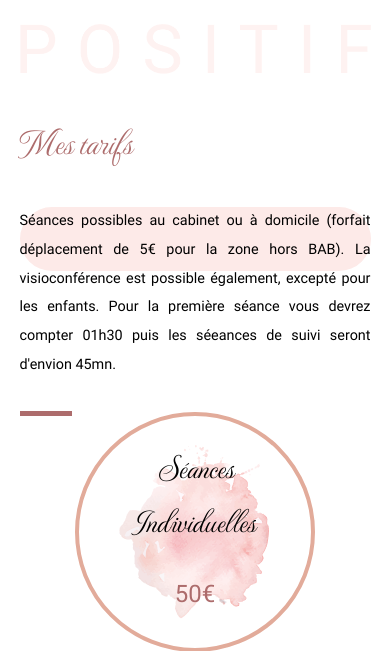
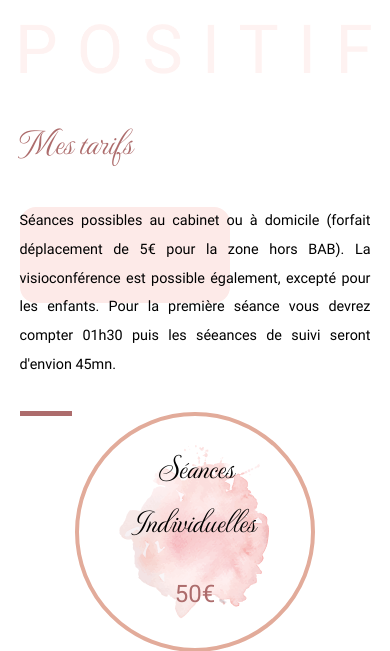
Before and after one commit to GregDigital/Sandra_Pizel_Sophrologue, a PHP site: page / in a window 390 px wide. Shown: the part 4400-5051 px from the top of the page. Run offline with PHP 8.4, Linux system fonts and the light colour scheme; some libraries are stand-ins or nearby versions.

Commit message:
responsive

```diff
--- a/assets/styles/index.css
+++ b/assets/styles/index.css
@@ -452,6 +452,7 @@ path:nth-child(6) {
   -webkit-box-align: center;
       -ms-flex-align: center;
           align-items: center;
+  position: relative;
 }
 
 .container_intro .container_intro_text {
@@ -591,9 +592,6 @@ h1 {
     margin: 0 auto 0 auto;
     width: 90%;
   }
-  .together .background::before {
-    display: none;
-  }
   .together .background .paragraphe_desc {
     width: 100%;
     padding-left: 0rem;
@@ -607,6 +605,11 @@ h1 {
     background: #ad6c6c;
     left: 0;
     bottom: -35px;
+  }
+  .together .background::before {
+    width: 60%;
+    height: 6em;
+    border-radius: 0.9rem;
   }
   .together .description {
     display: -webkit-box;
@@ -843,10 +846,9 @@ h1 {
 .background::before {
   content: "";
   background: #fdeae8;
-  width: 5rem;
   display: block;
   width: 26rem;
-  height: 11rem;
+  height: 11em;
   position: absolute;
   border-radius: 2rem;
   left: 20px;
@@ -1032,10 +1034,10 @@ h1 {
     content: "";
     background: #fdeae8;
     display: block;
-    width: 100%;
-    height: 4rem;
+    width: 60%;
+    height: 6rem;
     position: absolute;
-    border-radius: 2rem;
+    border-radius: 1rem;
     left: 0px;
   }
   .price .info {
@@ -1066,10 +1068,10 @@ h1 {
     content: "";
     background: #fdeae8;
     display: block;
-    width: 100%;
-    height: 4rem;
+    width: 60%;
+    height: 6rem;
     position: absolute;
-    border-radius: 2rem;
+    border-radius: 1rem;
     left: 0px;
   }
   .price_content {
--- a/assets/styles/layouts/_section_homepage.scss
+++ b/assets/styles/layouts/_section_homepage.scss
@@ -49,6 +49,7 @@
   justify-content: center;
   flex-direction: column;
   align-items: center;
+  position: relative;
   .container_intro_text {
     width: 80%;
     display: flex;
@@ -167,9 +168,6 @@ h1 {
     margin: 0 auto 0 auto;
     width: 90%;
     .background {
-      &::before {
-        display: none;
-      }
       .paragraphe_desc {
         width: 100%;
         padding-left: 0rem;
@@ -184,7 +182,13 @@ h1 {
           bottom: -35px;
         }
       }
+      &::before {
+        width: 60%;
+        height: 6em;
+        border-radius: 0.9rem;
+      }
     }
+
     .description {
       display: flex;
       flex-direction: row;
@@ -200,6 +204,7 @@ h1 {
       max-width: 100% !important;
     }
   }
+
   .img_responsive {
     margin-top: 0;
   }
--- a/assets/styles/layouts/_section_price.scss
+++ b/assets/styles/layouts/_section_price.scss
@@ -149,10 +149,10 @@
       content: "";
       background: #fdeae8;
       display: block;
-      width: 100%;
-      height: 4rem;
+      width: 60%;
+      height: 6rem;
       position: absolute;
-      border-radius: 2rem;
+      border-radius: 1rem;
       left: 0px;
     }
     .info {
@@ -182,10 +182,10 @@
       content: "";
       background: #fdeae8;
       display: block;
-      width: 100%;
-      height: 4rem;
+      width: 60%;
+      height: 6rem;
       position: absolute;
-      border-radius: 2rem;
+      border-radius: 1rem;
       left: 0px;
     }
   }
--- a/assets/styles/layouts/_section_together.scss
+++ b/assets/styles/layouts/_section_together.scss
@@ -41,14 +41,12 @@
     bottom: -15px;
   }
 }
-
 .background::before {
   content: "";
   background: #fdeae8;
-  width: 5rem;
   display: block;
   width: 26rem;
-  height: 11rem;
+  height: 11em;
   position: absolute;
   border-radius: 2rem;
   left: 20px;
--- a/assets/styles/layouts/_section_workshop.scss
+++ b/assets/styles/layouts/_section_workshop.scss
@@ -62,6 +62,7 @@
       display: flex;
       flex-direction: column;
       height: auto;
+
       .workShop_text {
         position: relative;
         width: 100%;
@@ -77,6 +78,7 @@
         }
       }
     }
+
     .echanger {
       width: 100%;
       height: 58px;
--- a/index.html
+++ b/index.html
@@ -249,6 +249,7 @@
       <h1>Les ateliers</h1>
       <article class="workShop_content">
         <img src="./assets/img/hands.png" alt="Photo main dans la main" />
+
         <p class="workShop_text">
           Accompagner les gens c’est avant tout une vocation! Ce que j'aimerais
           transmettre avec ces ateliers, c'est avant tout l'expérimentation de
```
Also changed, not shown: 1 other file.
